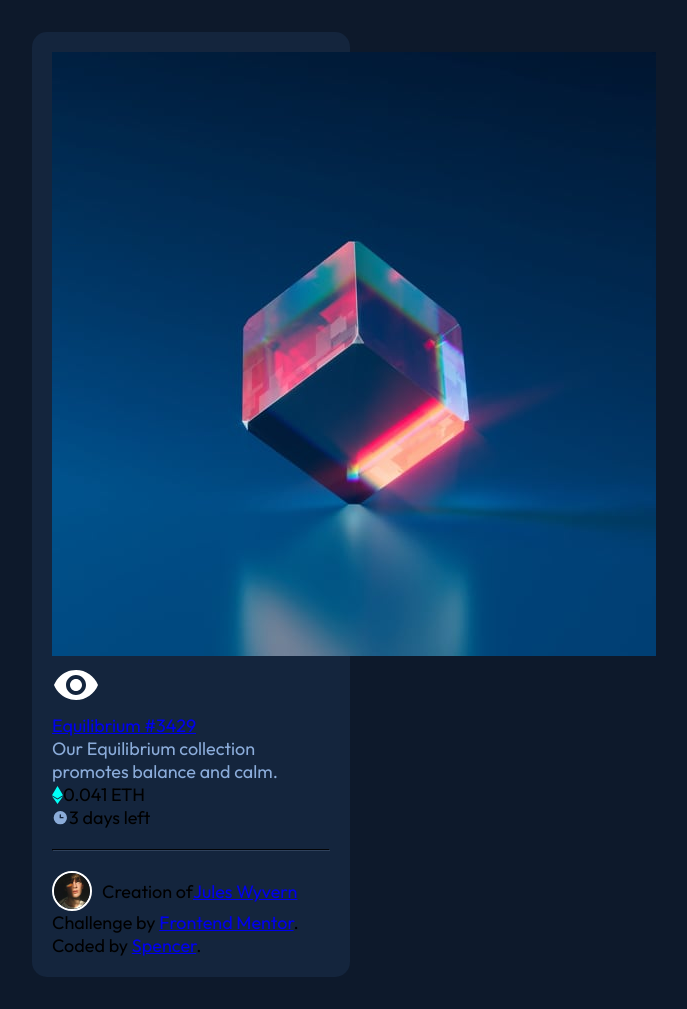
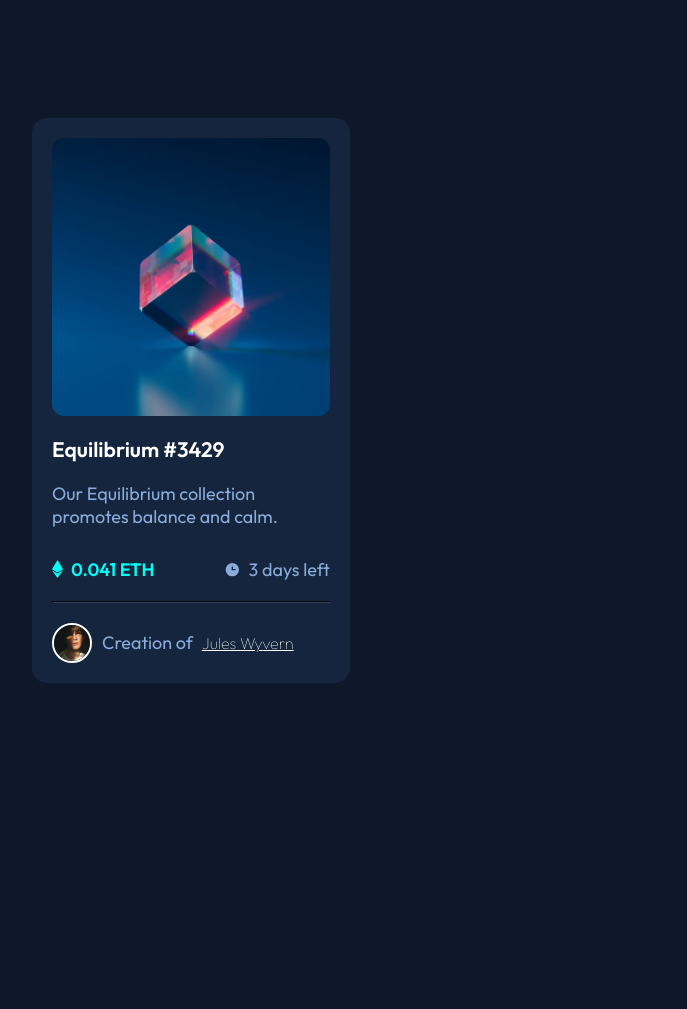
Before and after one commit to Oakwood811/nft-preview-card-component, a plain HTML site: page index.html in a window 1280 px wide. Shown: the whole page, without its empty margins (449-1136 px from the left). After the commit the page ends 800 px from the top, so only its background shows below. Drawn offline with Linux system fonts and the light colour scheme.

Commit message:
initial finish

```diff
--- a/index.html
+++ b/index.html
@@ -17,31 +17,32 @@
 <body>
 <div class="container">
   <div class="wrapper">
-    <div class="img-top">
+    <div class="first-img">
         <img src="images/image-equilibrium.jpg" alt="">
-      <div class="img-overlay">
+      <div class="top-eye">
         <img src="images/icon-view.svg" alt="">
       </div>
-      <a href="#" class="title">Equilibrium #3429</a>
+    </div>
+    <div class="text-box">
+      <a href="#">Equilibrium #3429</a>
       <p>Our Equilibrium collection promotes balance and calm.</p>
+      </div>
 
-      <div class="numbers">
-        <div class="eth"> <img src="images/icon-ethereum.svg" alt=""> 0.041 ETH</div>
+      <div class="stats">
+        <div class="eth">
+          <img src="images/icon-ethereum.svg" alt="">
+          <p>0.041 ETH</p>
+        </div>
 
-        <div class="days"> <img src="images/icon-clock.svg" alt=""> 3 days left</div>
+        <div class="days">
+          <img src="images/icon-clock.svg" alt="">
+          <p>3 days left</p>
+        </div>
       </div>
       <hr>
-
       <div class="author">
-        <img class="pic" src="images/image-avatar.png" alt="">
-        <div class="create">Creation of </div>
-        <a href="#" class="jules"> Jules Wyvern</a>
-      </div>
-
-
-      <div class="attribution">
-        Challenge by <a href="https://www.frontendmentor.io?ref=challenge" target="_blank">Frontend Mentor</a>.
-        Coded by <a href="#">Spencer</a>.
+        <img src="images/image-avatar.png" alt="">
+        <p>Creation of <a href="#" class="name"> Jules Wyvern</a></p>
       </div>
   </div>
 </div>
```
